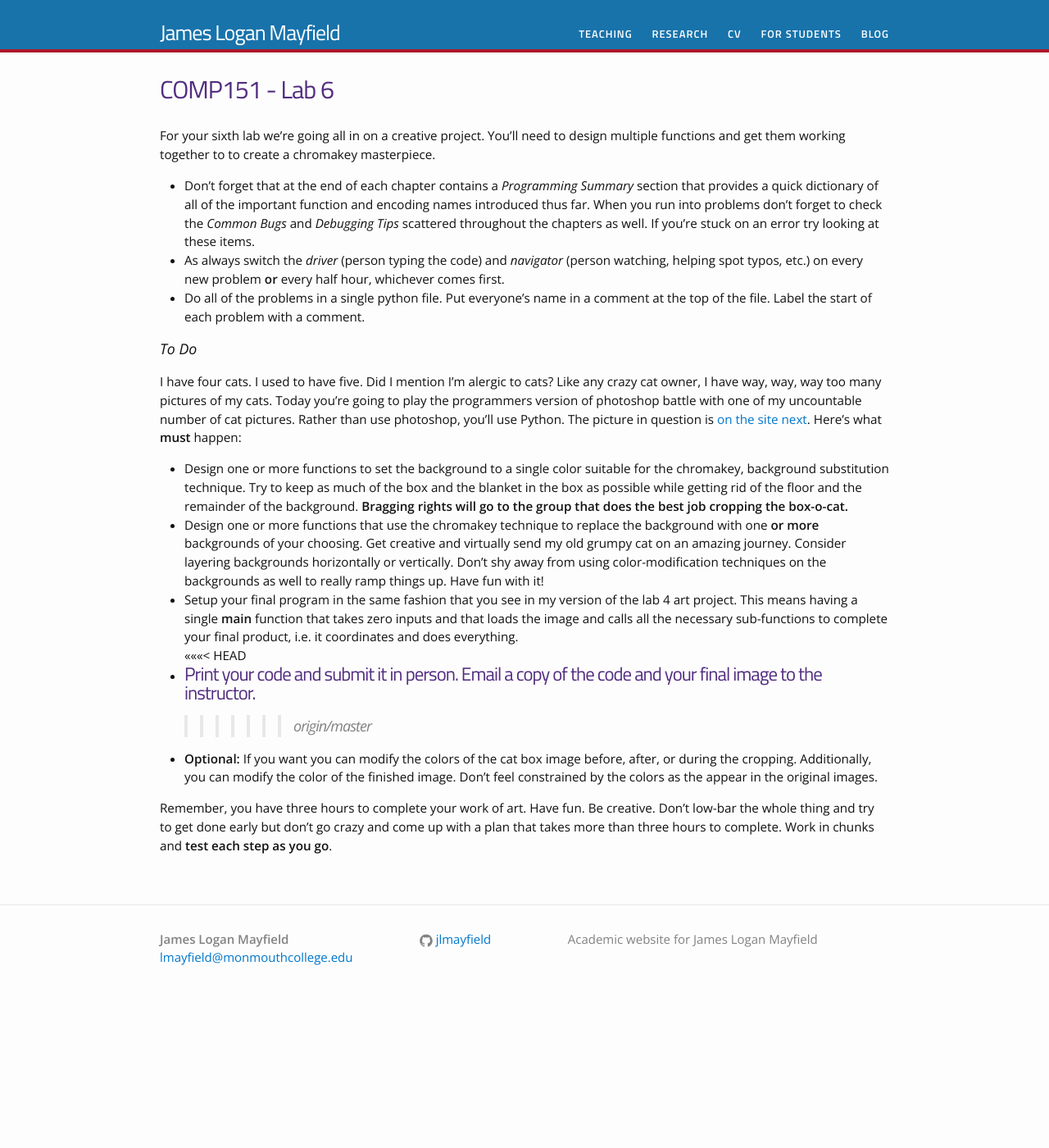
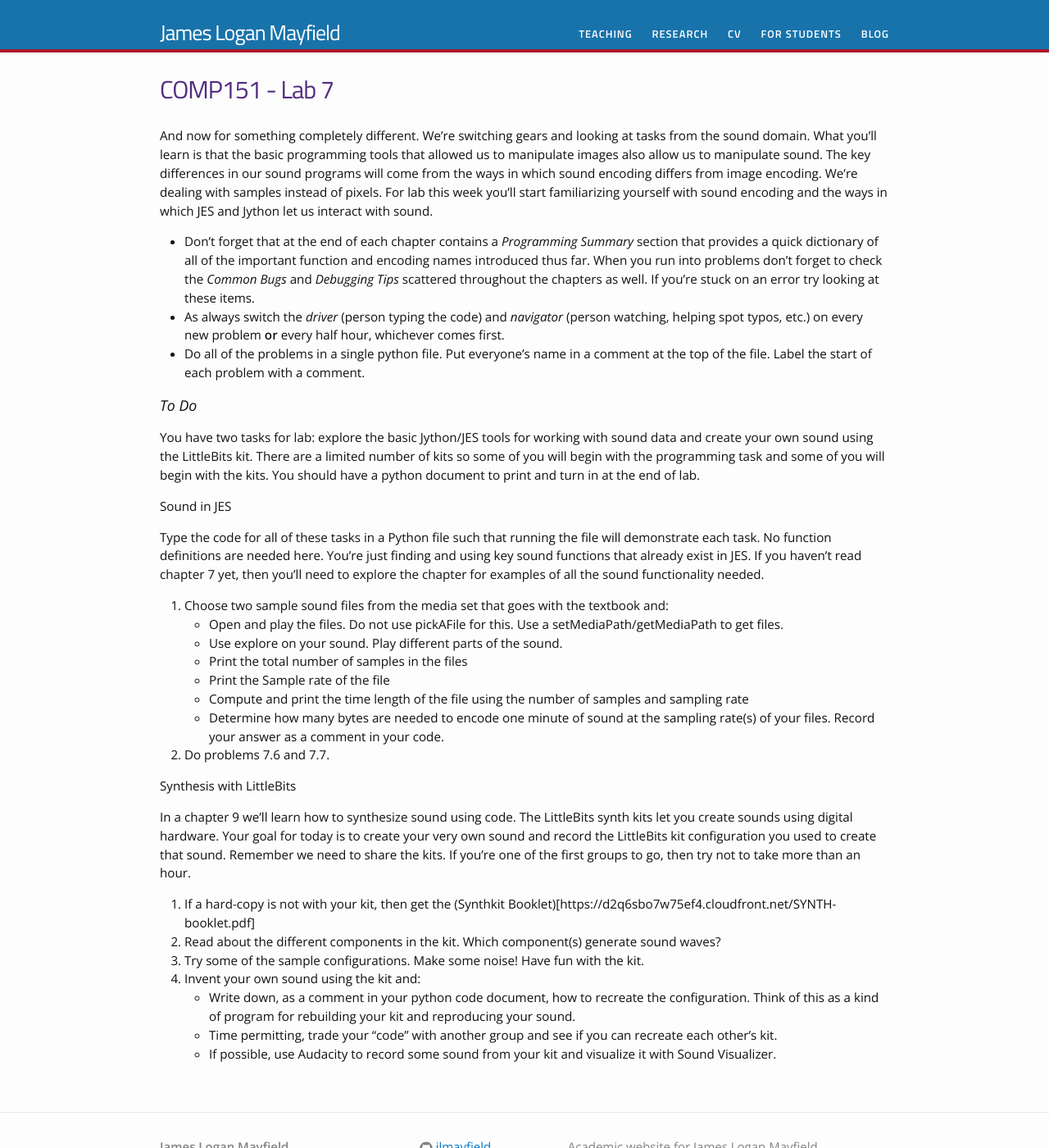
Before and after one commit to jlmayfield/jlmayfield.github.io, a Jekyll site: the page built from teaching/COMP151/labs/lab7.md, in a window 1280 px wide and 1400 px high. Shown: the whole window at 82% size. Built offline with Jekyll 4.4.1, drawn with Linux system fonts in a browser that asks for light colours.

Commit message:
c151. lab7.

```diff
--- /dev/null
+++ b/teaching/COMP151/labs/lab7.md
@@ -0,0 +1,39 @@
+---
+layout: page
+title: COMP151 - Lab 7
+permalink: /teaching/COMP151/labs/lab6
+---
+
+And now for something completely different.  We're switching gears and looking at tasks from the sound domain. What you'll learn is that the basic programming tools that allowed us to manipulate images also allow us to manipulate sound. The key differences in our sound programs will come from the ways in which sound encoding differs from image encoding.  We're dealing with samples instead of pixels. For lab this week you'll start familiarizing yourself with sound encoding and the ways in which JES and Jython let us interact with sound.
+
+
+* Don't forget that at the end of each chapter contains a *Programming Summary* section that provides a quick dictionary of all of the important function and encoding names introduced thus far. When you run into problems don't forget to check the *Common Bugs* and *Debugging Tips* scattered throughout the chapters as well. If you're stuck on an error try looking at these items.
+* As always switch the *driver* (person typing the code) and *navigator* (person watching, helping spot typos, etc.) on every new problem **or** every half hour, whichever comes first.
+* Do all of the problems in a single python file. Put everyone's name in a comment at the top of the file. Label the start of each problem with a comment.
+
+### To Do
+
+You have two tasks for lab: explore the basic Jython/JES tools for working with sound data and create your own sound using the LittleBits kit. There are a limited number of kits so some of you will begin with the programming task and some of you will begin with the kits.  You should have a python document to print and turn in at the end of lab.
+
+#### Sound in JES
+
+Type the code for all of these tasks in a Python file such that running the file will demonstrate each task. No function definitions are needed here. You're just finding and using key sound functions that already exist in JES. If you haven't read chapter 7 yet, then you'll need to explore the chapter for examples of all the sound functionality needed.
+1. Choose two sample sound files from the media set that goes with the textbook and:
+    * Open and play the files. Do not use pickAFile for this. Use a setMediaPath/getMediaPath to get files.
+    * Use explore on your sound. Play different parts of the sound.
+    * Print the total number of samples in the files
+    * Print the Sample rate of the file
+    * Compute and print the time length of the file using the number of samples and sampling rate
+    * Determine how many bytes are needed to encode one minute of sound at the sampling rate(s) of your files. Record your answer as a comment in your code.
+2. Do problems 7.6 and 7.7.
+
+#### Synthesis with LittleBits
+In a chapter 9 we'll learn how to synthesize sound using code. The LittleBits synth kits let you create sounds using digital hardware. Your goal for today is to create your very own sound and record the LittleBits kit configuration you used to create that sound.  Remember we need to share the kits. If you're one of the first groups to go, then try not to take more than an hour.
+
+1. If a hard-copy is not with your kit, then get the (Synthkit Booklet)[https://d2q6sbo7w75ef4.cloudfront.net/SYNTH-booklet.pdf]
+2. Read about the different components in the kit. Which component(s) generate sound waves?
+3. Try some of the sample configurations. Make some noise! Have fun with the kit.
+4. Invent your own sound using the kit and:
+    * Write down, as a comment in your python code document, how to recreate the configuration. Think of this as a kind of program for rebuilding your kit and reproducing your sound.
+    * Time permitting, trade your "code" with another group and see if you can recreate each other's kit.
+    * If possible, use Audacity to record some sound from your kit and visualize it with Sound Visualizer.
```
Also changed, not shown: teaching/comp151.md (+1 -1 lines).
